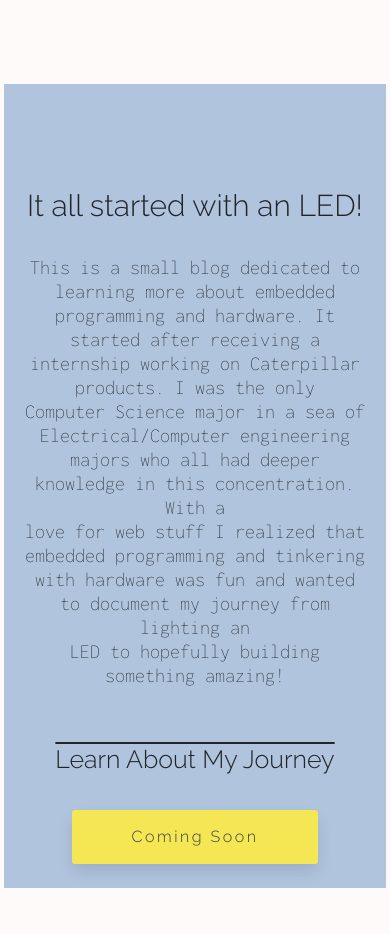
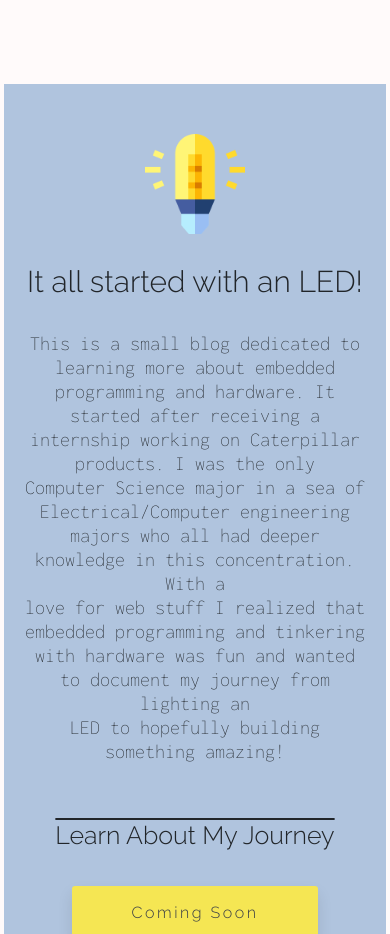
Before and after one commit to Jbarkley27/Portfolio2.0, a plain HTML site: page index.html in a window 390 px wide. Shown: the part 4240-5174 px from the top of the page. Before the commit the page ends 5132 px from the top, so only its background shows below. Drawn offline with nearby package versions, Linux system fonts and the light colour scheme; a web font is replaced by a local one.

```diff
--- a/index.html
+++ b/index.html
@@ -332,7 +332,7 @@
     </div>
 
     <div class="blog">
-        <div class="led-container"><img id="led" src="/Portfolio2.0//icons/lamp.png" alt=""></div>
+        <div class="led-container"><img id="led" src="/Portfolio2.0/icons/lamp.png" alt=""></div>
         <div class="blog-description">
             <h4 class="title-blog">It all started with an LED!</h4>
             <br>
```
